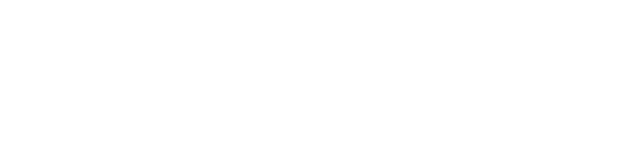
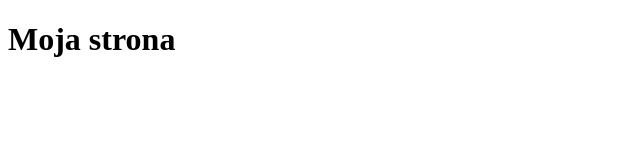
Before and after one commit to Belfer317/test3d2, a plain HTML site: page index.html in a window 1280 px wide. Shown: the whole page, without its empty margins (0-640 px from the left). Drawn offline with Linux system fonts and the light colour scheme.

Commit message:
added h1

```diff
--- a/index.html
+++ b/index.html
@@ -9,7 +9,7 @@
 </head>
 
 <body>
-
+<h1>Moja strona</h1>
 </body>
 
 </html>
```
